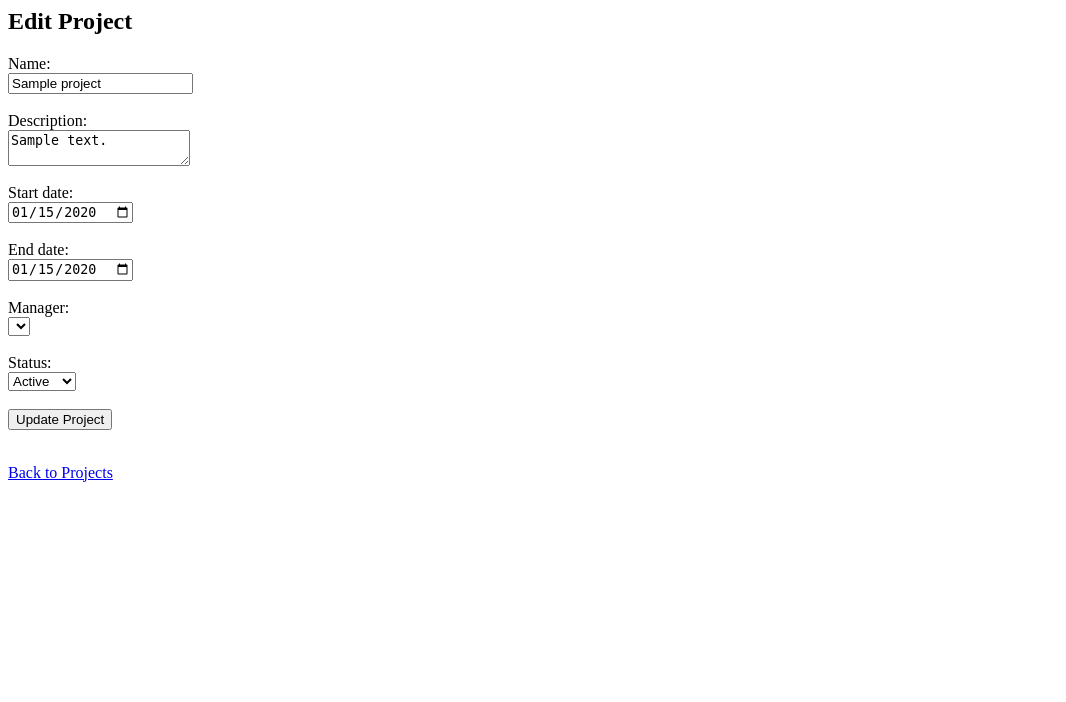
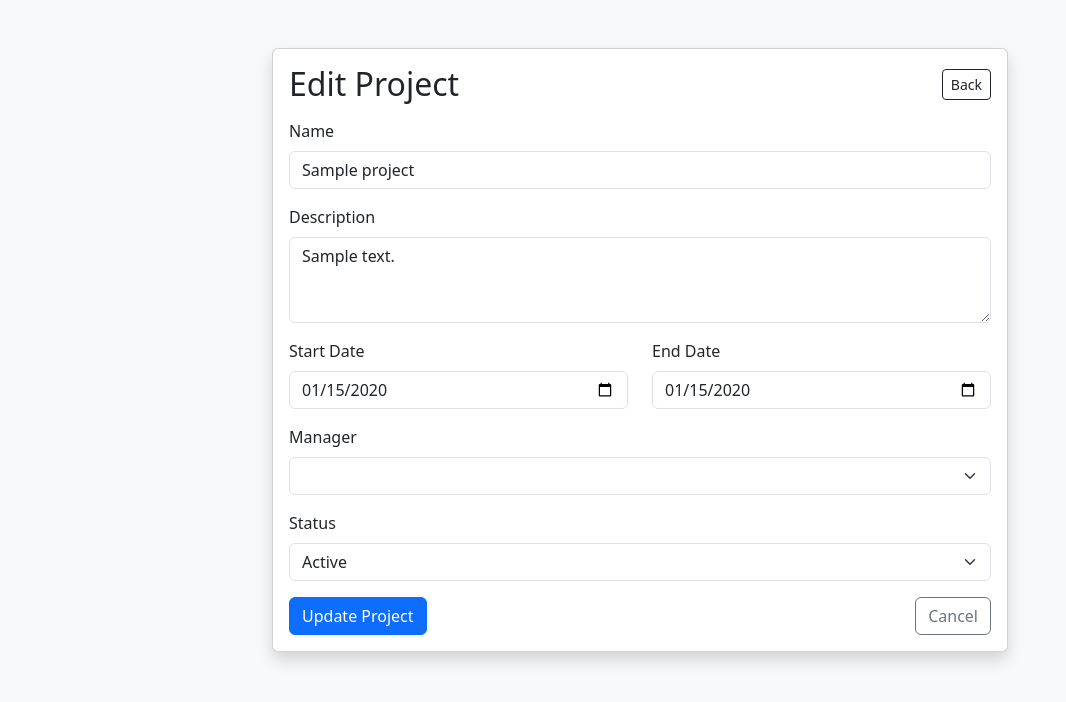
Before and after one commit to unvkvc/project-work-tracking-system, a PHP site: page /edit_projects.php?id=1 in a window 1280 px wide. Shown: the top 702 px of the page, without its empty margins (0-1066 px from the left). Run offline with PHP 8.4, Linux system fonts and the light colour scheme; the visitor is signed in with stand-in values (Sample User, id 1); tables that the repository leaves empty hold one stand-in row (values such as "Sample post"); data that the repository does not hold is empty.

Commit message:
adding bootstrap to edit_projects file

```diff
--- a/frontend/edit_projects.php
+++ b/frontend/edit_projects.php
@@ -15,6 +15,7 @@ if (!isset($_GET['id'])) {
 $project_id = $_GET['id'];
 $message = '';
 
+// check user role
 $stmt = $pdo->prepare("SELECT role_id FROM users WHERE id = ?");
 $stmt->execute([$_SESSION['user_id']]);
 $user = $stmt->fetch();
@@ -24,6 +25,7 @@ if ($user['role_id'] != 1 && $user['role_id'] != 2) {
     exit;
 }
 
+// get project
 $stmt = $pdo->prepare("SELECT * FROM projects WHERE id = ?");
 $stmt->execute([$project_id]);
 $project = $stmt->fetch();
@@ -33,6 +35,7 @@ if (!$project) {
     exit;
 }
 
+// get managers
 $stmt = $pdo->query("SELECT id, first_name, last_name FROM users WHERE role_id = 2");
 $managers = $stmt->fetchAll();
 
@@ -48,7 +51,6 @@ if ($_SERVER['REQUEST_METHOD'] === 'POST') {
         $message = "Name, start date, manager, and status are required.";
     } else {
 
-        // check if anything actually changed
         if (
             $name == $project['name'] &&
             $description == $project['description'] &&
@@ -70,7 +72,6 @@ if ($_SERVER['REQUEST_METHOD'] === 'POST') {
 
             $message = "Project updated.";
 
-            // reload updated project
             $stmt = $pdo->prepare("SELECT * FROM projects WHERE id = ?");
             $stmt->execute([$project_id]);
             $project = $stmt->fetch();
@@ -79,41 +80,117 @@ if ($_SERVER['REQUEST_METHOD'] === 'POST') {
 }
 ?>
 
-<h2>Edit Project</h2>
+<!DOCTYPE html>
+<html lang="en">
+<head>
+    <meta charset="UTF-8">
+    <title>Edit Project</title>
+    <meta name="viewport" content="width=device-width, initial-scale=1">
 
-<p><?php echo $message; ?></p>
+    <!-- Bootstrap -->
+    <link href="https://cdn.jsdelivr.net/npm/bootstrap@5.3.3/dist/css/bootstrap.min.css" rel="stylesheet">
+</head>
+
+<body class="bg-light">
+
+<div class="container mt-5">
+    <div class="row justify-content-center">
+        <div class="col-md-8">
+
+            <div class="card shadow">
+                <div class="card-body">
+
+                    <!-- Header -->
+                    <div class="d-flex justify-content-between align-items-center mb-3">
+                        <h2 class="mb-0">Edit Project</h2>
+                        <a href="projects.php" class="btn btn-outline-dark btn-sm">Back</a>
+                    </div>
+
+                    <!-- Message -->
+                    <?php if ($message): ?>
+                        <div class="alert alert-info">
+                            <?php echo $message; ?>
+                        </div>
+                    <?php endif; ?>
 
                     <form method="POST">
-    <label>Name:</label><br>
-    <input type="text" name="name" value="<?php echo $project['name']; ?>"><br><br>
 
-    <label>Description:</label><br>
-    <textarea name="description"><?php echo $project['description']; ?></textarea><br><br>
+                        <!-- Name -->
+                        <div class="mb-3">
+                            <label class="form-label">Name</label>
+                            <input type="text" name="name" class="form-control"
+                                   value="<?php echo htmlspecialchars($project['name']); ?>">
+                        </div>
 
-    <label>Start date:</label><br>
-    <input type="date" name="start_date" value="<?php echo $project['start_date']; ?>"><br><br>
+                        <!-- Description -->
+                        <div class="mb-3">
+                            <label class="form-label">Description</label>
+                            <textarea name="description" class="form-control" rows="3"><?php echo htmlspecialchars($project['description']); ?></textarea>
+                        </div>
 
-    <label>End date:</label><br>
-    <input type="date" name="end_date" value="<?php echo $project['end_date']; ?>"><br><br>
+                        <!-- Dates -->
+                        <div class="row">
+                            <div class="col-md-6 mb-3">
+                                <label class="form-label">Start Date</label>
+                                <input type="date" name="start_date" class="form-control"
+                                       value="<?php echo $project['start_date']; ?>">
+                            </div>
 
-    <label>Manager:</label><br>
-    <select name="manager_id">
+                            <div class="col-md-6 mb-3">
+                                <label class="form-label">End Date</label>
+                                <input type="date" name="end_date" class="form-control"
+                                       value="<?php echo $project['end_date']; ?>">
+                            </div>
+                        </div>
+
+                        <!-- Manager -->
+                        <div class="mb-3">
+                            <label class="form-label">Manager</label>
+                            <select name="manager_id" class="form-select">
                                 <?php foreach ($managers as $manager): ?>
                                     <option value="<?php echo $manager['id']; ?>"
                                         <?php if ($manager['id'] == $project['manager_id']) echo 'selected'; ?>>
                                         <?php echo $manager['first_name'] . ' ' . $manager['last_name']; ?>
                                     </option>
                                 <?php endforeach; ?>
-    </select><br><br>
+                            </select>
+                        </div>
 
-    <label>Status:</label><br>
-    <select name="status">
-        <option value="active" <?php if ($project['status'] == 'active') echo 'selected'; ?>>Active</option>
-        <option value="inactive" <?php if ($project['status'] == 'inactive') echo 'selected'; ?>>Inactive</option>
-    </select><br><br>
+                        <!-- Status -->
+                        <div class="mb-3">
+                            <label class="form-label">Status</label>
+                            <select name="status" class="form-select">
+                                <option value="active" <?php if ($project['status'] == 'active') echo 'selected'; ?>>
+                                    Active
+                                </option>
+                                <option value="inactive" <?php if ($project['status'] == 'inactive') echo 'selected'; ?>>
+                                    Inactive
+                                </option>
+                            </select>
+                        </div>
 
-    <button type="submit">Update Project</button>
+                        <!-- Buttons -->
+                        <div class="d-flex justify-content-between">
+                            <button type="submit" class="btn btn-primary">
+                                Update Project
+                            </button>
+
+                            <a href="projects.php" class="btn btn-outline-secondary">
+                                Cancel
+                            </a>
+                        </div>
+
                     </form>
 
-<br>
-<a href="projects.php">Back to Projects</a>
+                </div>
+            </div>
+
+        </div>
+    </div>
+</div>
+
+<!-- Bootstrap JS -->
+<script src="https://cdn.jsdelivr.net/npm/bootstrap@5.3.3/dist/js/bootstrap.bundle.min.js"></script>
+
+</body>
+</html>
```
Lines whose indentation alone changed are shown as unchanged.
